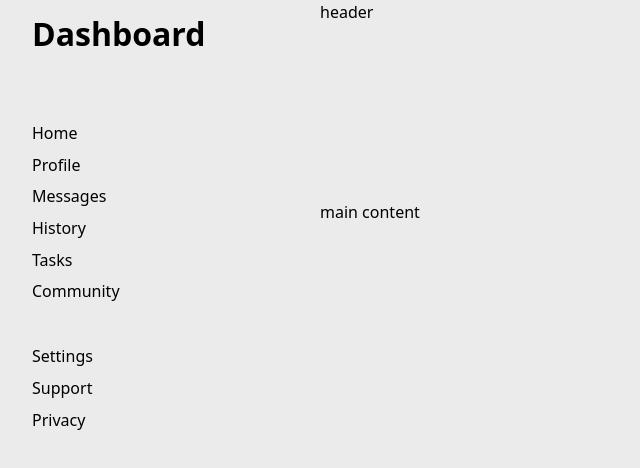
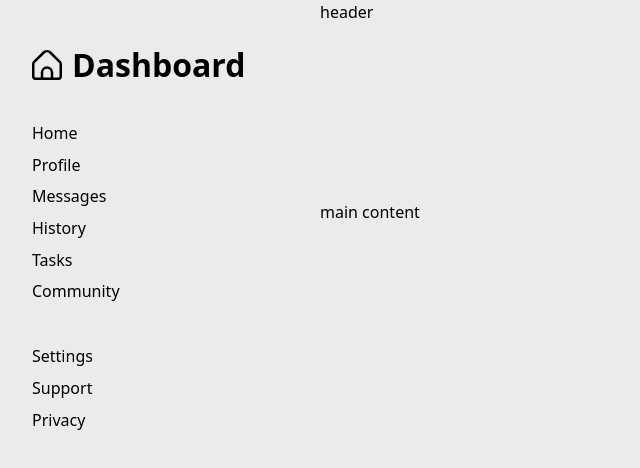
Before and after one commit to HannuSuhonen/admin-dashboard, a plain HTML site: page index.html in a window 1280 px wide. Shown: the whole page, without its empty margins (0-640 px from the left). Drawn offline with Linux system fonts and the light colour scheme.

Commit message:
Add imagesw

```diff
--- a/index.html
+++ b/index.html
@@ -8,7 +8,10 @@
 </head>
 <body>
     <div class="sidebar">
-        <h1>Dashboard</h1>
+        <div class="sidebar-header">
+            <img src="/images/home.svg" alt="Home" width="30" height="30">
+            <h1>Dashboard</h1>
+        </div>
         <ul>
             <li>Home</li>
             <li>Profile</li>
--- a/style.css
+++ b/style.css
@@ -73,6 +73,13 @@ body{
     padding-bottom: 3%;
 }
 
+.sidebar-header{
+    display: flex;
+    align-items: center;
+    flex-wrap: wrap;
+    gap: 10px;
+}
+
 .main{
     grid-column: 2/3;
 }
```
Also changed, not shown: images/dashboard-project.png (added), images/home.svg (added), images/search.svg (added).
